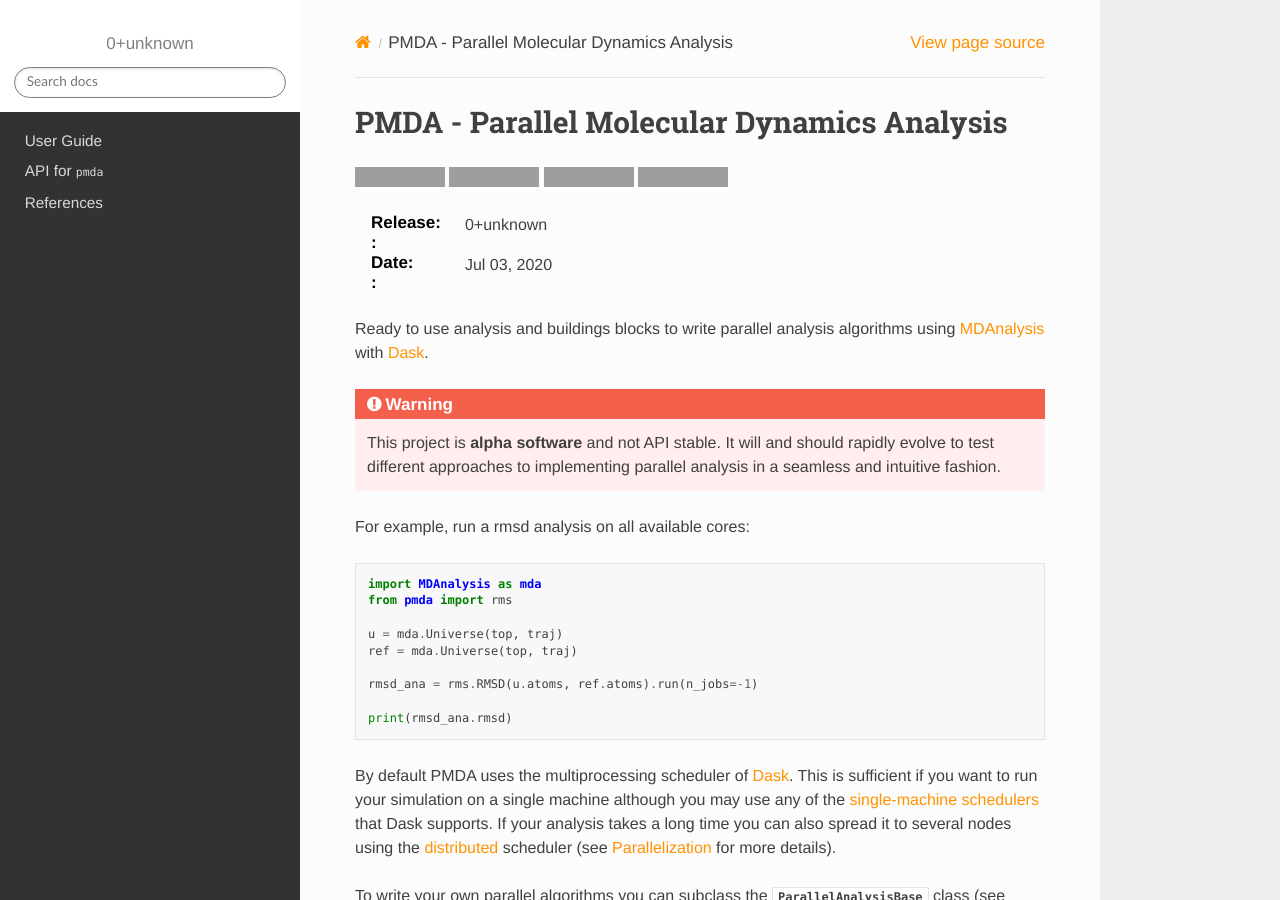
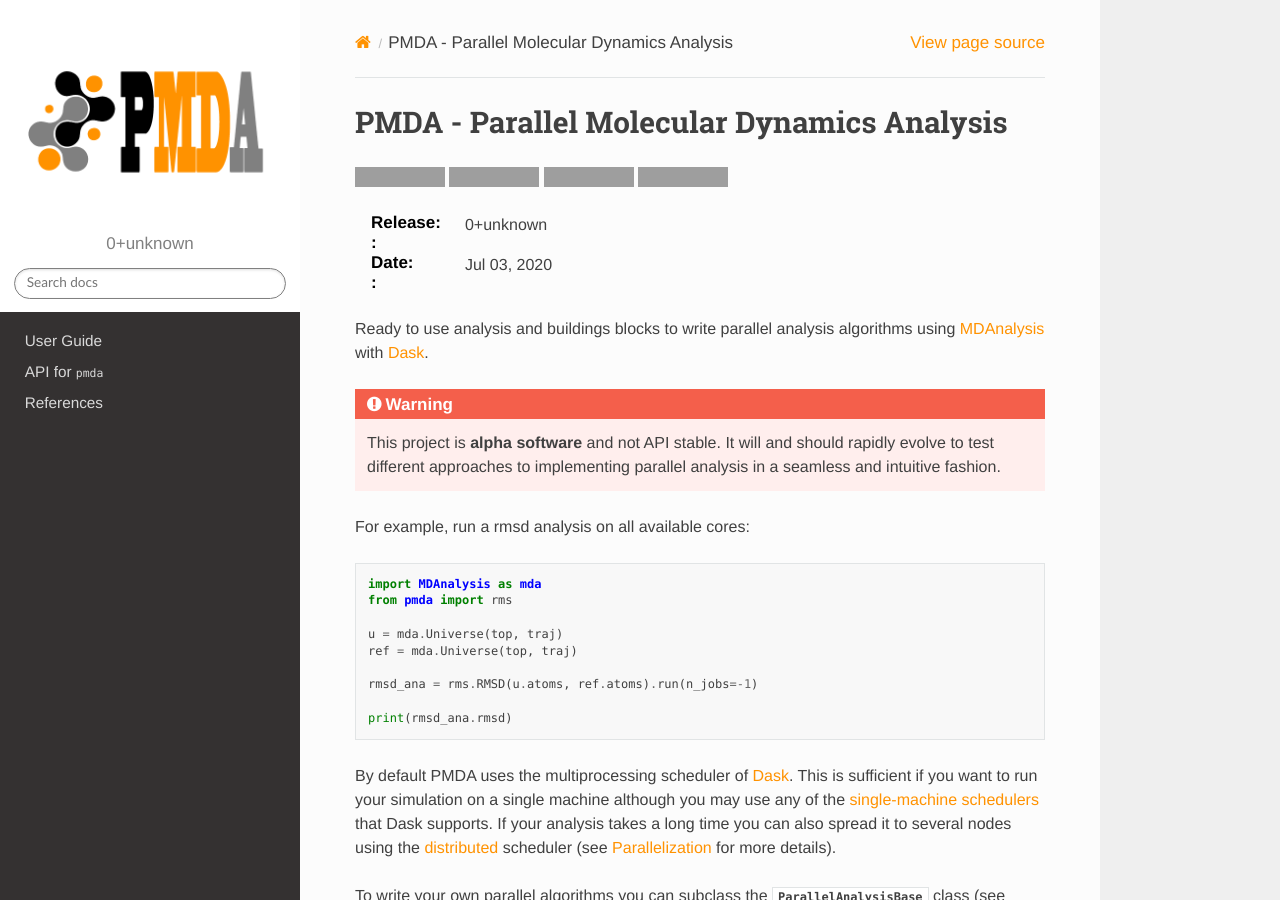
Before and after one commit to MDAnalysis/pmda, a Sphinx documentation site: the page built from docs/index.rst, in a window 1280 px wide and 900 px high. Built offline with Sphinx 7.4.7 and the Read the Docs theme 2.0.0, drawn with Linux system fonts in a browser that asks for light colours; grey boxes are pictures that could not be loaded.

Commit message:
add logo

```diff
--- a/docs/conf.py
+++ b/docs/conf.py
@@ -141,7 +141,7 @@ html_theme_options = {
 
 # The name of an image file (relative to this directory) to place at the top
 # of the sidebar. -- use theme (only enable if NOT using html_sidebars)
-##html_logo = "_static/logos/pmda-logo.png"
+html_logo = "_static/logos/pmda-logo.png"
 
 # The name of an image file (within the static path) to use as favicon of the
 # docs.  This file should be a Windows icon file (.ico) being 16x16 or 32x32
```
